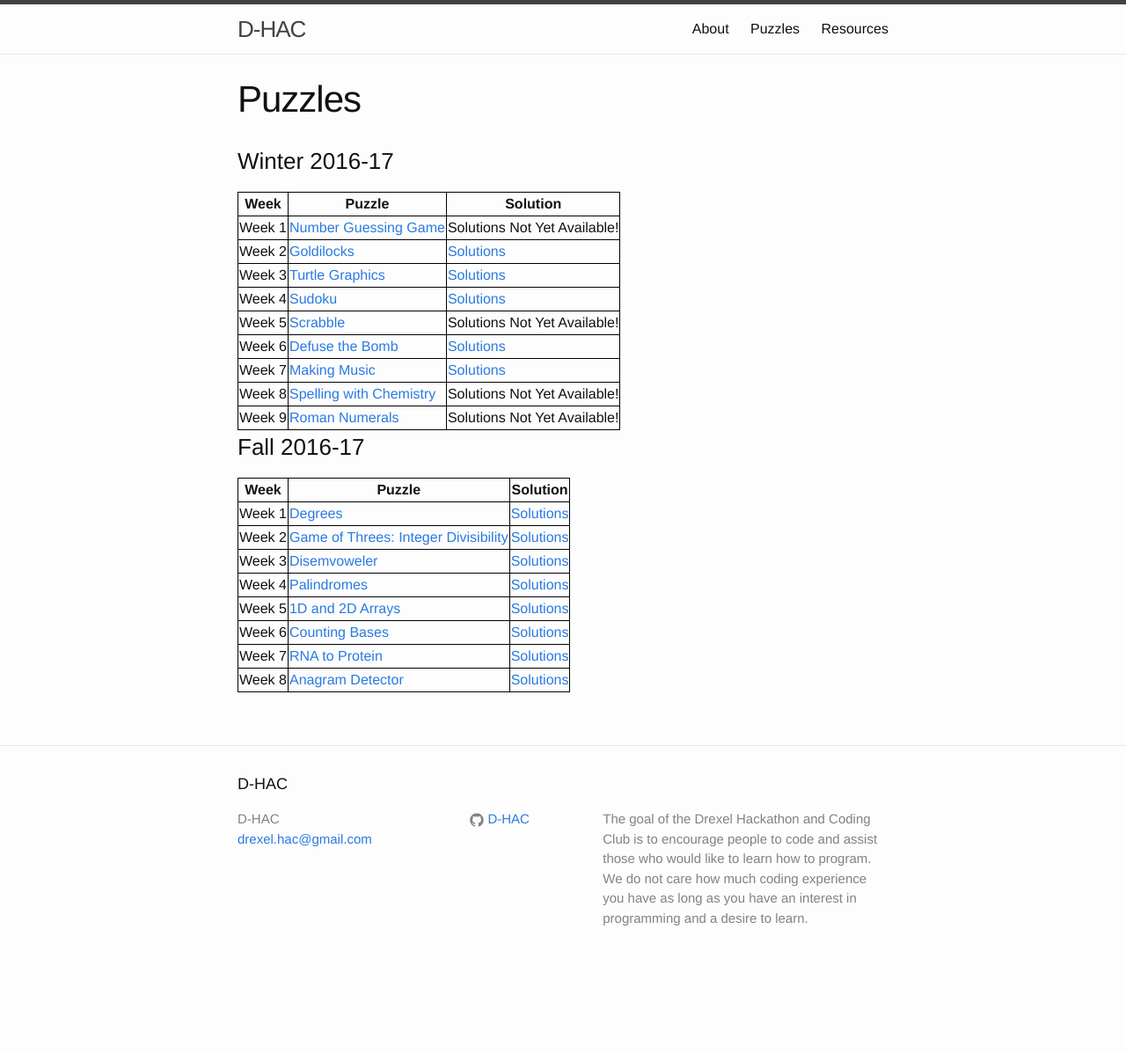
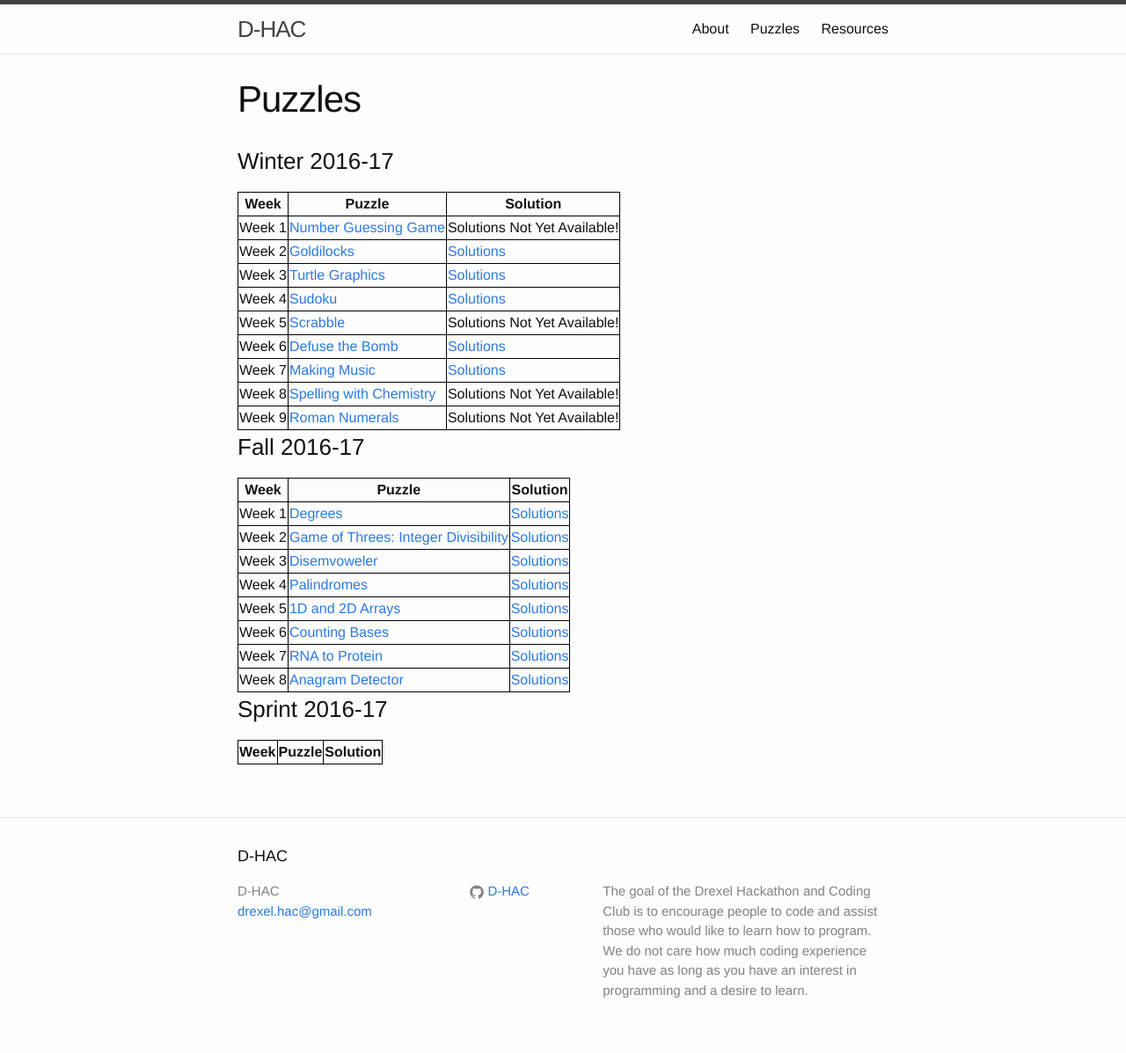
Before and after one commit to D-HAC/D-HAC.github.io, a Jekyll site: the page built from puzzles.html, in a window 1280 px wide. Shown: the whole page at 88% size. Built offline with Jekyll 4.4.1, drawn with Linux system fonts in a browser that asks for light colours; before the commit the page ends 1115 px from its top, so only the background shows below that.

Commit message:
update for new term

```diff
--- a/puzzles.html
+++ b/puzzles.html
@@ -6,6 +6,7 @@ permalink: /puzzles/
 terms:
     - "Winter 2016-17"
     - "Fall 2016-17"
+    - "Sprint 2016-17"
 ---
 
 {% assign puzzle_groups = site.puzzles | sort: 'week' | group_by: 'term' %}
```
